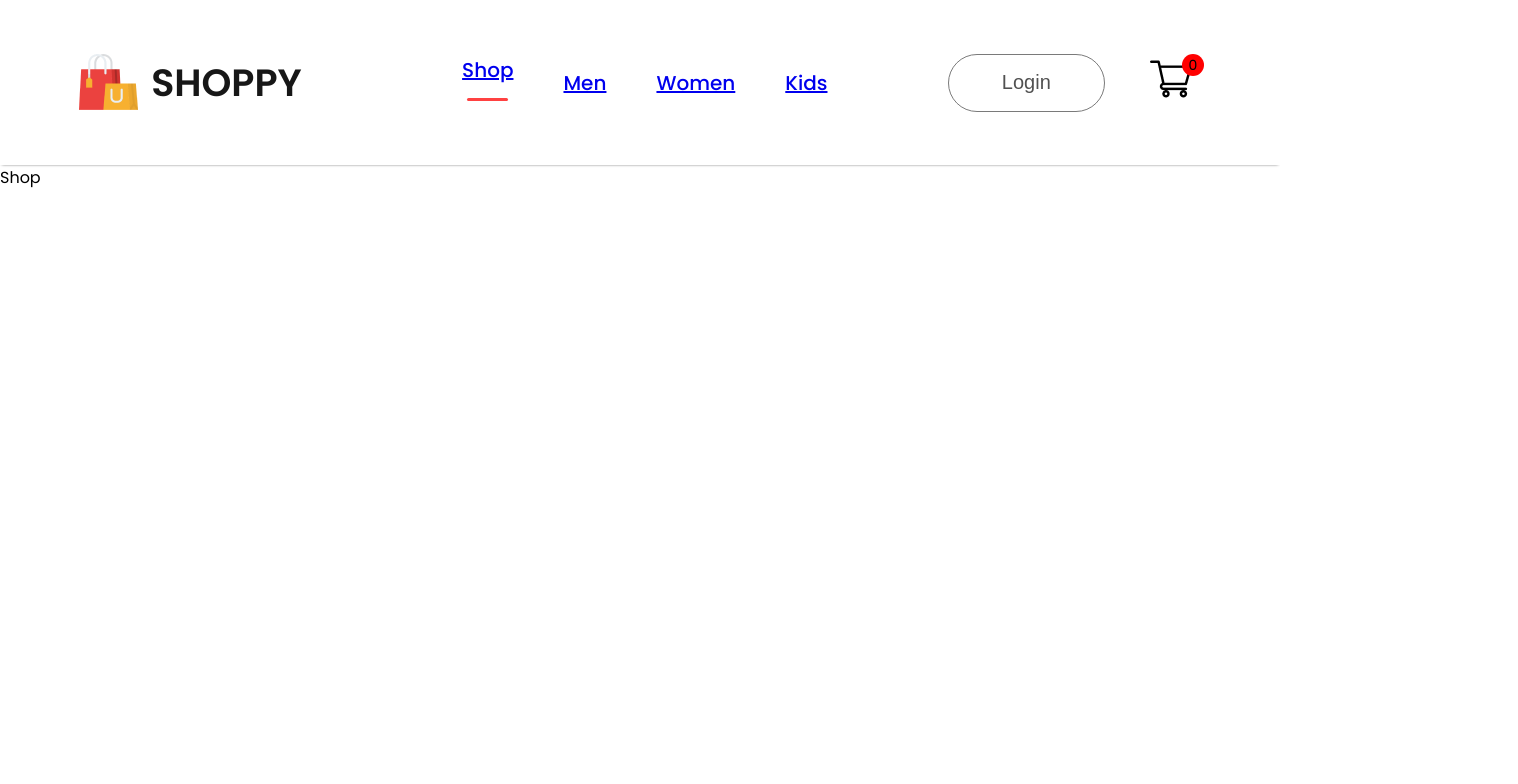
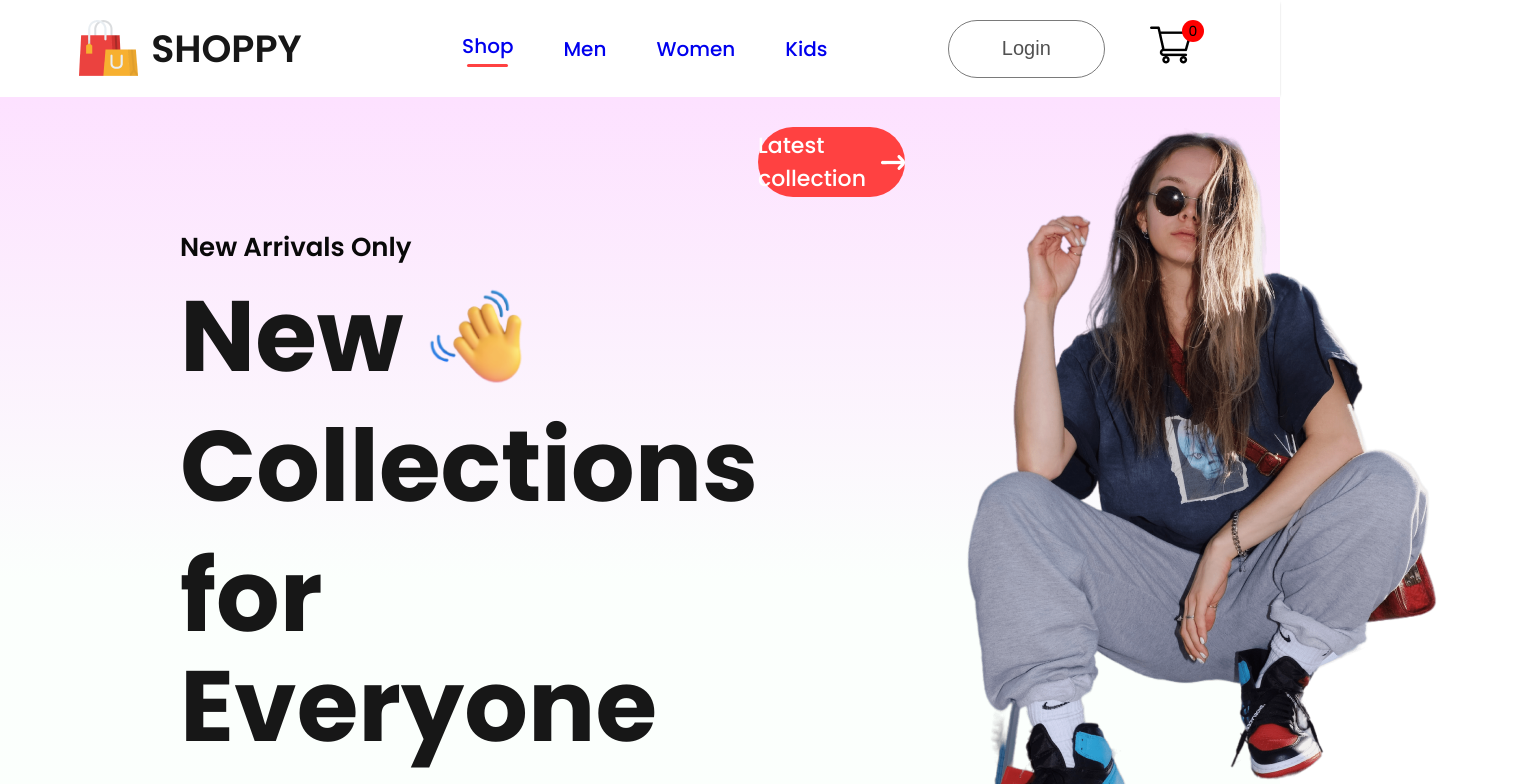
Before and after one commit to ramanuj-07/e-commerce, a React (Create React App) app in the folder frontend/: page / in a window 1280 px wide. Shown: the top 784 px of the page, 1518 px wide, since content can reach past the window. Built offline with nearby package versions, Linux system fonts and the light colour scheme.

Commit message:
create and update hero component for the homepage

```diff
--- /dev/null
+++ b/frontend/src/components/hero/Hero.css
@@ -0,0 +1,53 @@
+.hero {
+  height: 100vh;
+  background: linear-gradient(180deg, #fde1ff, #e1ffea22 60%);
+  display: flex;
+}
+.hero-left {
+  flex: 1;
+  display: flex;
+  flex-direction: column;
+  justify-content: center;
+  gap: 20px;
+  padding-left: 180px;
+  line-height: 1.1;
+}
+.hero-left h2 {
+  color: #090909;
+  font-size: 26px;
+  font-weight: 600;
+}
+.hero-left p {
+  color: #171717;
+  font-size: 100px;
+  font-weight: 700;
+}
+.hero-hand-icon {
+  display: flex;
+  align-items: center;
+  gap: 20px;
+}
+.hero-hand-icon img {
+  width: 105px;
+}
+.hero-latest-btn {
+  display: flex;
+  justify-content: center;
+  align-items: center;
+  gap: 15px;
+  width: 300px;
+  height: 70px;
+  border-radius: 75px;
+  margin-top: 30px;
+  background: #ff4141;
+  color: white;
+  font-size: 22px;
+  font-weight: 500;
+}
+.hero-right{
+    flex: 1;
+    display: flex;
+    align-items: center;
+    justify-content: center;
+
+}
--- /dev/null
+++ b/frontend/src/components/hero/Hero.jsx
@@ -0,0 +1,30 @@
+import React from 'react'
+import './Hero.css';
+import hand_icon from '../assets/Frontend_Assets/hand_icon.png';
+import arrow_icon from '../assets/Frontend_Assets/arrow.png';
+import hero_image from '../assets/Frontend_Assets/hero_image.png'
+
+const Hero = () => {
+  return (
+      <div className='hero'>
+          <div className="hero-left">
+              <h2>New Arrivals Only</h2>
+              <div className="hero-hand-icon">
+                  <p>New</p>
+                  <img src={hand_icon} alt="" />
+              </div>
+              <p>Collections</p>
+              <p>for Everyone</p>
+          </div>
+          <div className="hero-latest-btn">
+              <div>Latest collection </div>
+              <img src={ arrow_icon} alt="" />
+          </div>
+          <div className="hero-right">
+              <img src={hero_image} alt="" />
+          </div>
+    </div>
+  )
+}
+
+export default Hero
--- a/frontend/src/components/navbar/Navbar.jsx
+++ b/frontend/src/components/navbar/Navbar.jsx
@@ -6,7 +6,8 @@ import { useState } from 'react';
 import { Link } from 'react-router-dom';
 
 const Navbar = () => {
-    const [menu, setMenu ]  = useState("shop");
+    const [menu, setMenu] = useState("shop");
+
   return (
       <div className='navbar' >
           <div className='nav-logo' >
@@ -14,10 +15,10 @@ const Navbar = () => {
               <p>SHOPPY</p>
           </div>
           <ul className="nav-menu">
-              <li onClick={()=>{setMenu("shop")}}><Link to='/' >Shop</Link> {menu==="shop" ?<hr/>:<></>} </li>
-              <li onClick={()=>{setMenu("mens")}}><Link to='/mens'>Men </Link>{menu==="mens" ?<hr/>:<></>}</li>
-              <li onClick={()=>{setMenu("womens")}}><Link to='/womens'> Women</Link>{menu==="womens" ?<hr/>:<></>}</li>
-              <li onClick={()=>{setMenu("kids")}}> <Link to='/kids'>Kids</Link> {menu==="kids" ?<hr/>:<></>}</li>
+              <li onClick={()=>{setMenu("shop")}}><Link style={{textDecoration: 'none'}} to='/' >Shop</Link> {menu==="shop" ?<hr/>:<></>} </li>
+              <li onClick={()=>{setMenu("mens")}}><Link  style={{textDecoration: 'none'}}to='/mens'>Men </Link>{menu==="mens" ?<hr/>:<></>}</li>
+              <li onClick={()=>{setMenu("womens")}}><Link style={{textDecoration: 'none'}} to='/womens'> Women</Link>{menu==="womens" ?<hr/>:<></>}</li>
+              <li onClick={()=>{setMenu("kids")}}> <Link style={{textDecoration: 'none'}} to='/kids'>Kids</Link> {menu==="kids" ?<hr/>:<></>}</li>
           </ul>
           <div className="nav-login-cart">
               <Link to='/login'> <button>Login</button></Link>
--- a/frontend/src/index.css
+++ b/frontend/src/index.css
@@ -1,3 +1,7 @@
+*{
+  margin: 0;
+}
+
 body {
   margin: 0;
   font-family: -apple-system, BlinkMacSystemFont, 'Segoe UI', 'Roboto', 'Oxygen',
--- a/frontend/src/pages/Shop.jsx
+++ b/frontend/src/pages/Shop.jsx
@@ -1,8 +1,10 @@
 import React from 'react'
-
+import Hero from '../components/hero/Hero'
 const Shop = () => {
   return (
-    <div>Shop</div>
+      <div>
+          <Hero />
+    </div>
   )
 }
 
```
